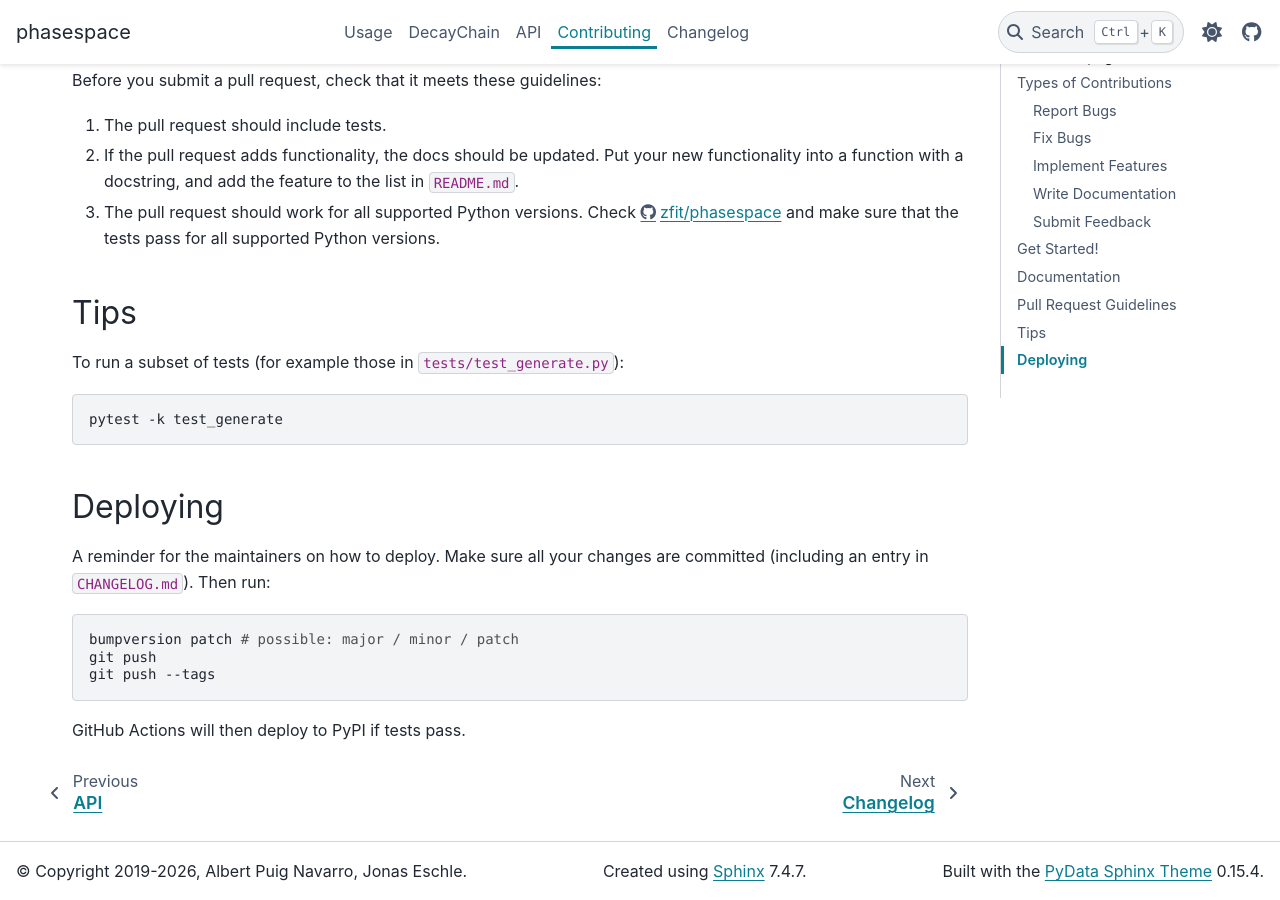
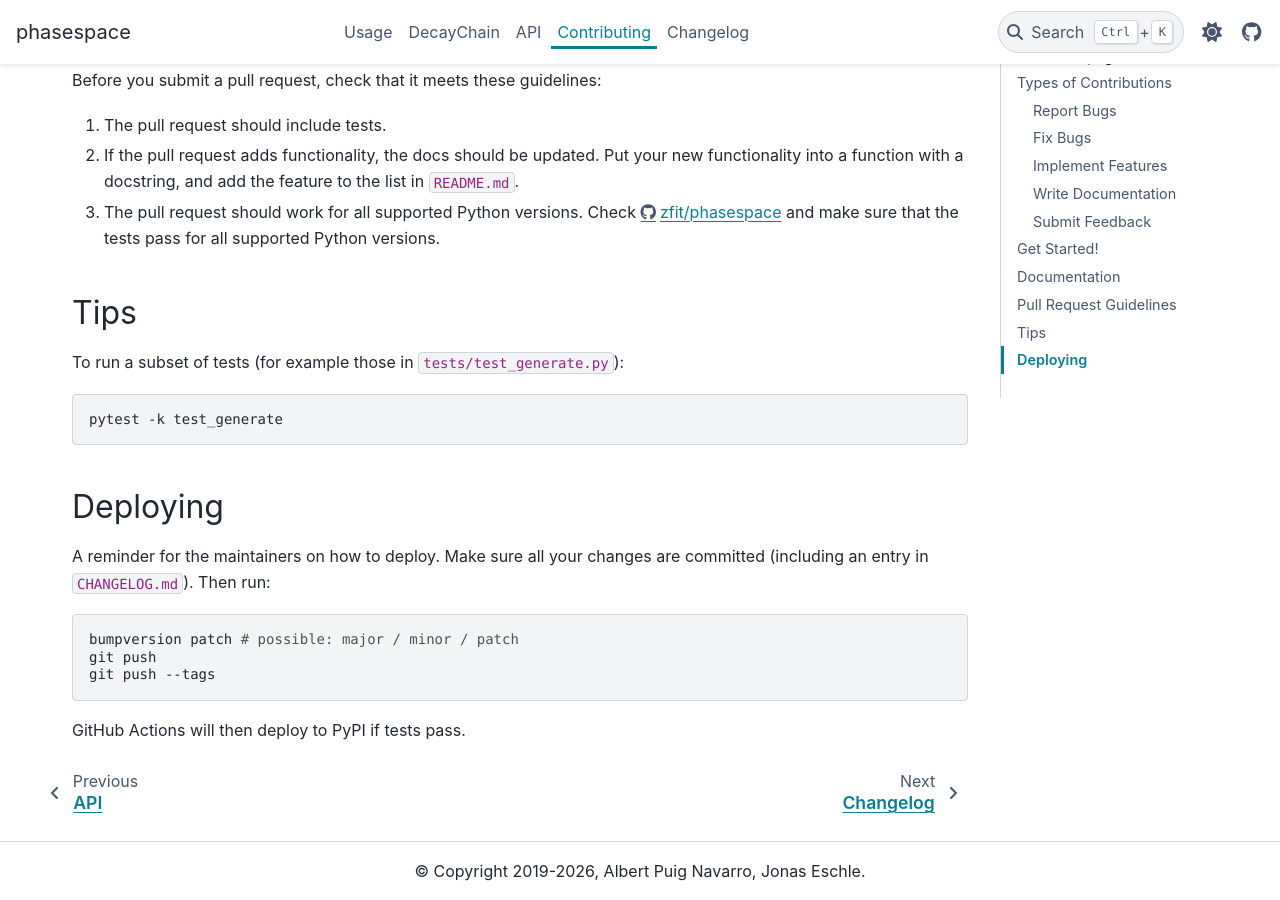
Before and after one commit to zfit/phasespace, a Sphinx documentation site: the page built from docs/contributing.md, in a window 1280 px wide and 900 px high, scrolled down 2619 px. Built offline with Sphinx 7.4.7 and the PyData theme 0.15.4, drawn with Linux system fonts in a browser that asks for light colours; the version number could not be read and is left out.

Commit message:
docs: show only the copyright in the page footer

```diff
--- a/docs/conf.py
+++ b/docs/conf.py
@@ -81,8 +81,9 @@ html_theme_options = {
     ],
     "show_toc_level": 2,
     # Footer configuration
-    "footer_start": ["copyright"],
-    "footer_center": ["sphinx-version"],
+    "footer_start": [],
+    "footer_center": ["copyright"],
+    "footer_end": [],
     # Navigation options
     "navigation_with_keys": True,
     "show_nav_level": 3,
```
